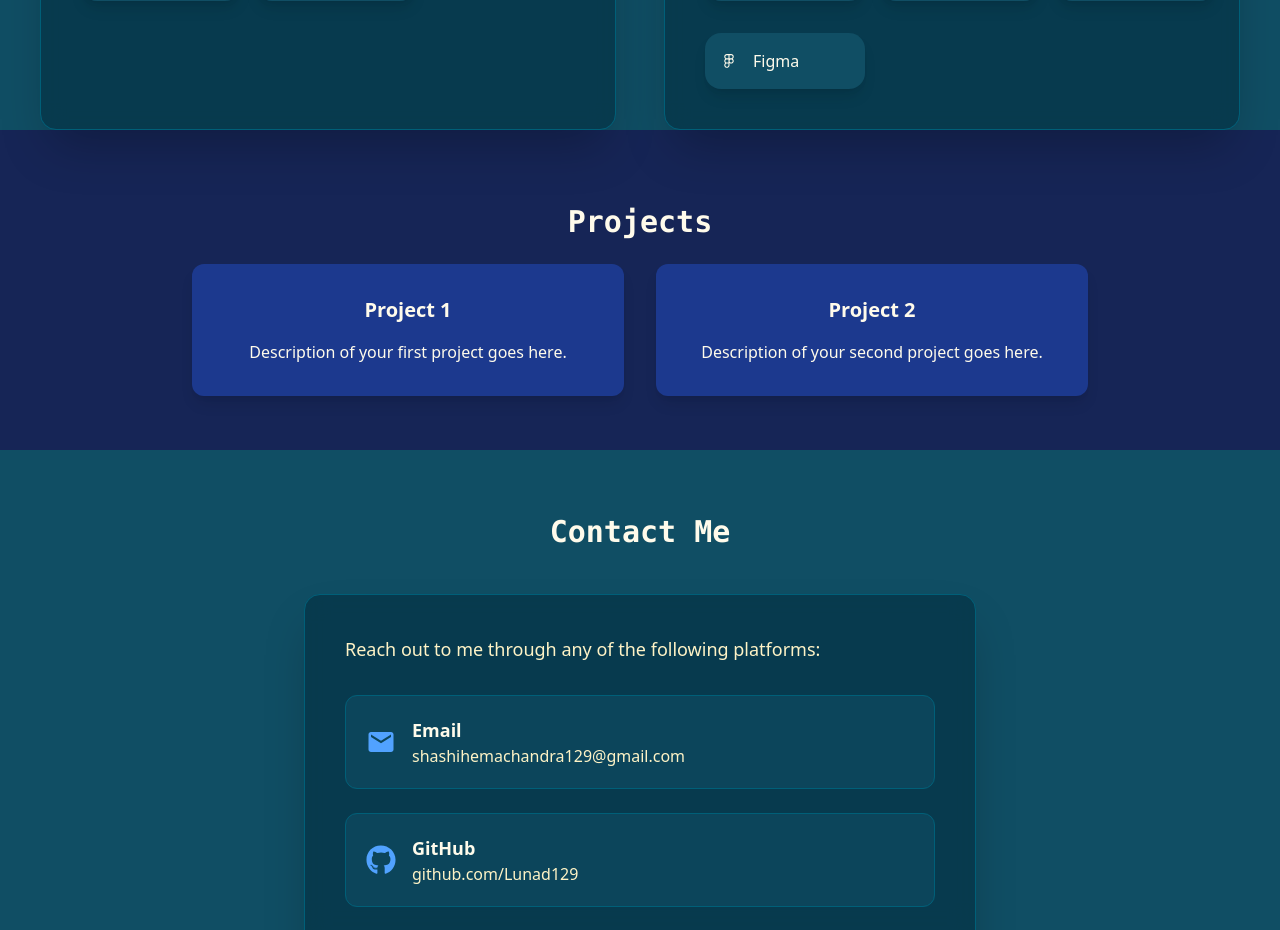
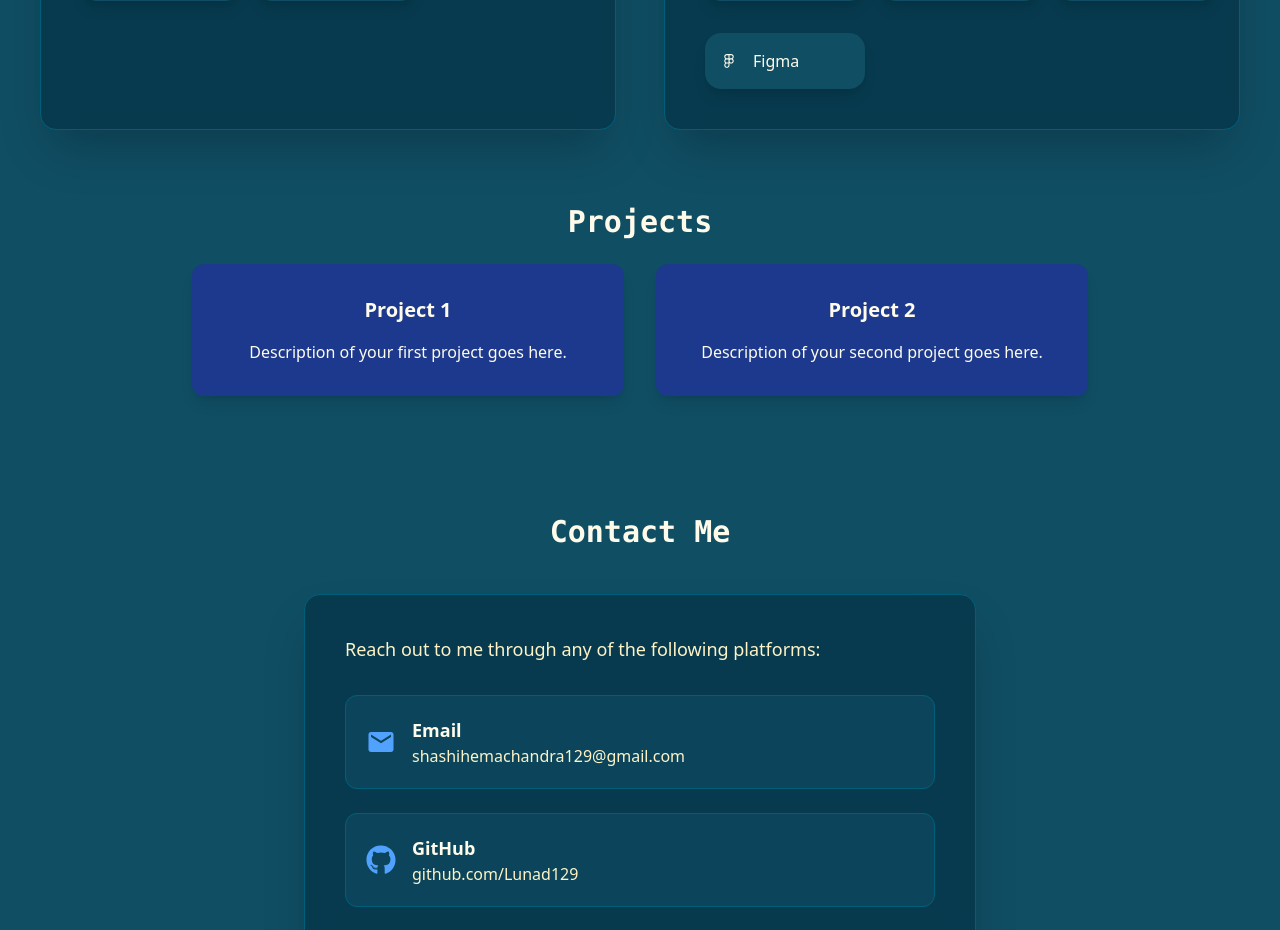
Before and after one commit to Lunad129/webportfolio, a React (Vite) app: page / in a window 1280 px wide. Shown: the part 2180-3110 px from the top of the page. Built offline with nearby package versions, Linux system fonts and the light colour scheme.

Commit message:
style: update projects section background color for improved visibility

```diff
--- a/src/components/projects.jsx
+++ b/src/components/projects.jsx
@@ -2,7 +2,7 @@ import React from 'react'
 
 const projects = () => {
   return (
-    <section  id="projects" className="bg-blue-950 flex flex-col justify-center items-center min-h-[40vh]">
+    <section  id="projects" className="bg-cyan-900 flex flex-col justify-center items-center min-h-[40vh]">
         <h1 className="font-mono text-amber-50 text-3xl text-center mb-6 font-bold mt-5">Projects</h1>
         <div className="grid grid-cols-1 md:grid-cols-2 gap-8 w-full max-w-4xl">
         {/* Project 1 */}
```
